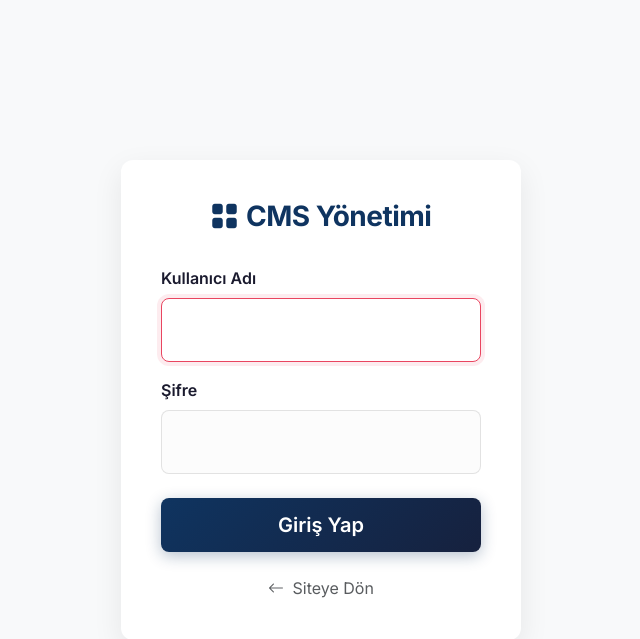
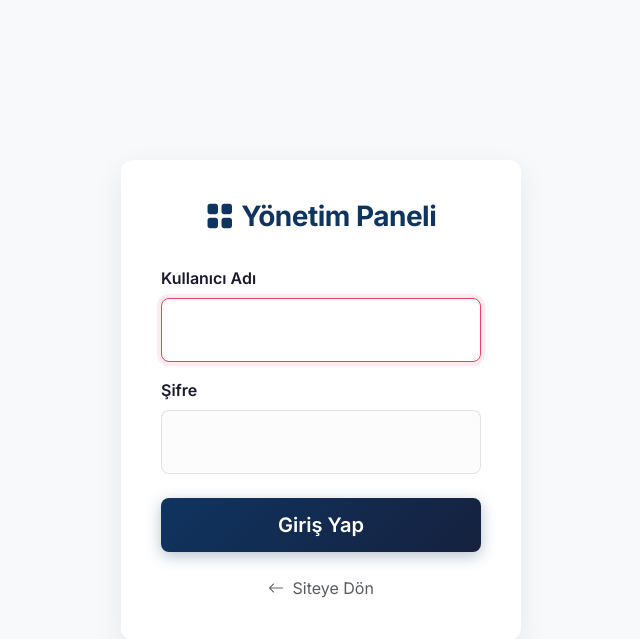
Before and after one commit to Ramazan513451/staj-web-projesi, a Django app: page /panel/login/ in a window 1280 px wide. Shown: the top 639 px of the page, without its empty margins (319-959 px from the left). Run offline with Django 5.2, Linux system fonts and the light colour scheme; data that the repository does not hold is empty.

Commit message:
Change CMS terminology to Yönetim Paneli

```diff
--- a/templates/accounts/login.html
+++ b/templates/accounts/login.html
@@ -4,7 +4,7 @@
 <head>
     <meta charset="UTF-8">
     <meta name="viewport" content="width=device-width, initial-scale=1.0">
-    <title>Yönetici Girişi - Kurumsal CMS</title>
+    <title>Yönetici Girişi - Yönetim Paneli</title>
     <!-- Bootstrap CSS -->
     <link href="https://cdn.jsdelivr.net/npm/bootstrap@5.3.2/dist/css/bootstrap.min.css" rel="stylesheet">
     <!-- Google Fonts -->
@@ -59,7 +59,7 @@
     <div class="container d-flex justify-content-center">
         <div class="login-card">
             <h3 class="login-header">
-                <i class="bi bi-grid-fill me-2"></i>CMS Yönetimi
+                <i class="bi bi-grid-fill me-2"></i>Yönetim Paneli
             </h3>
             <form method="post">
                 {% csrf_token %}
--- a/templates/panel/base_panel.html
+++ b/templates/panel/base_panel.html
@@ -4,7 +4,7 @@
 <head>
     <meta charset="UTF-8">
     <meta name="viewport" content="width=device-width, initial-scale=1.0">
-    <title>{% block title %}Yönetim Paneli - Kurumsal CMS{% endblock %}</title>
+    <title>{% block title %}Yönetim Paneli - Kurumsal Site{% endblock %}</title>
     <!-- Bootstrap CSS -->
     <link href="https://cdn.jsdelivr.net/npm/bootstrap@5.3.2/dist/css/bootstrap.min.css" rel="stylesheet">
     <!-- Google Fonts -->
@@ -67,7 +67,7 @@
         <div class="sidebar d-flex flex-column p-3" style="width: 280px;">
             <a href="/panel/dashboard/" class="d-flex align-items-center mb-3 mb-md-0 me-md-auto text-white text-decoration-none brand">
                 <i class="bi bi-grid-fill me-2 fs-4 text-white"></i>
-                <span class="fs-4">CMS Panel</span>
+                <span class="fs-4">Yönetim Paneli</span>
             </a>
             <hr style="border-color: rgba(255,255,255,0.2);">
             <ul class="nav flex-column mb-auto">
```
